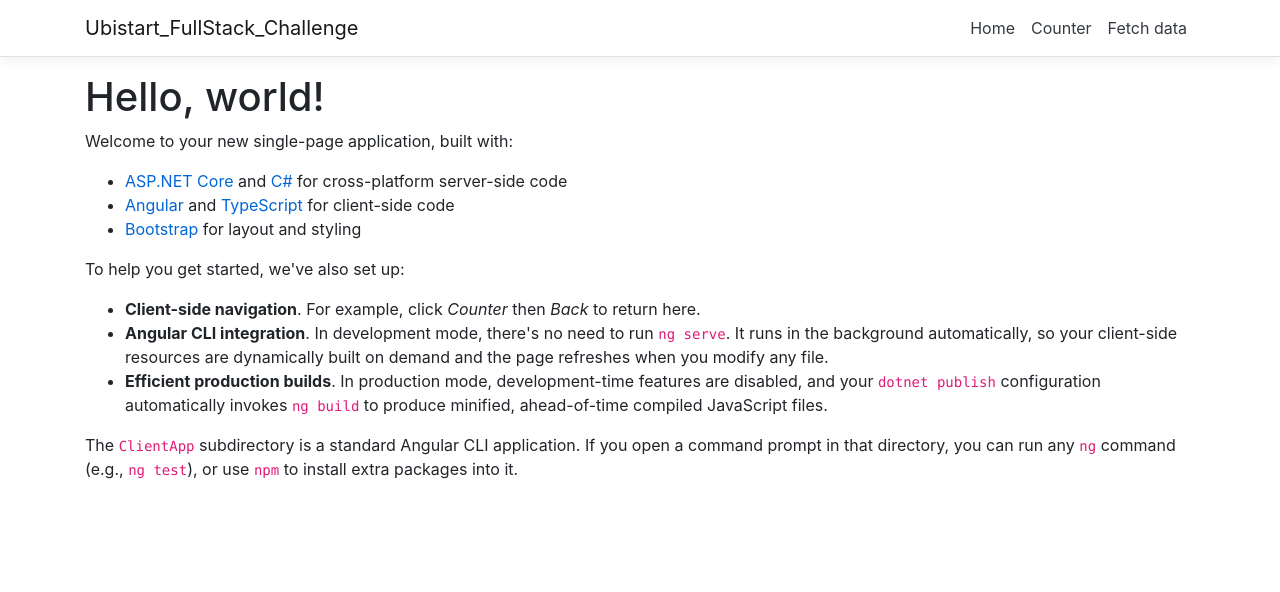
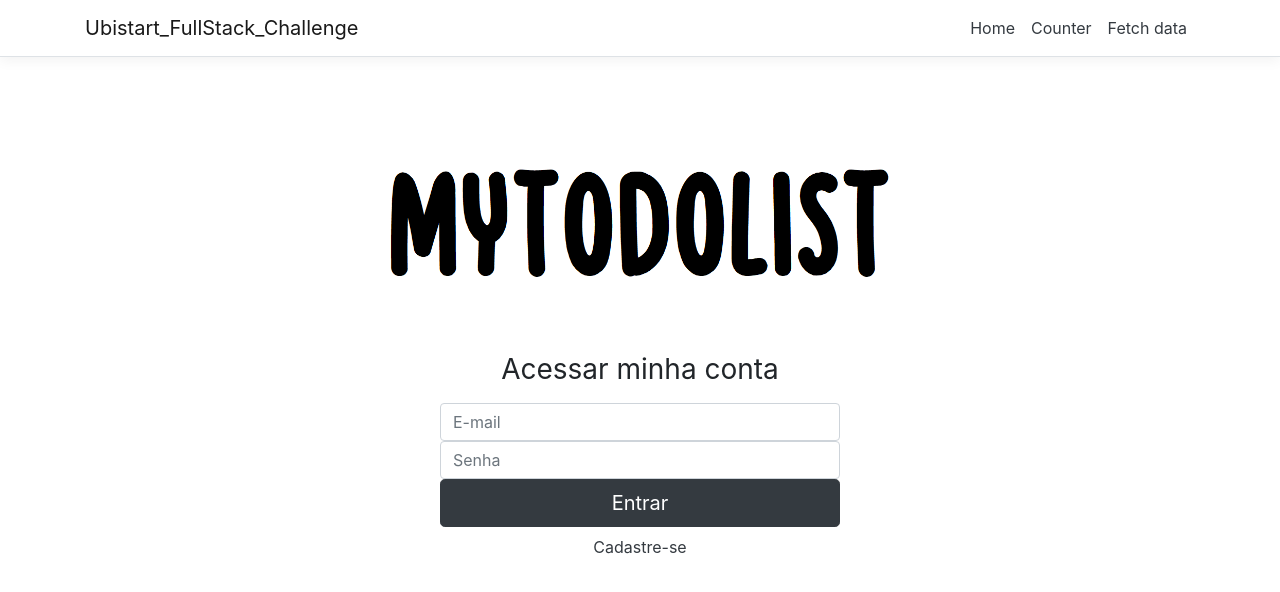
Before and after one commit to mellofe/Ubistart-FullStack-Challenge, an Angular app in the folder Ubistart-FullStack-Challenge/ClientApp/: page / in a window 1280 px wide. Shown: the top 592 px of the page. Built offline with nearby package versions, Linux system fonts and the light colour scheme.

Commit message:
Implementação inicial da tela de login

```diff
--- a/Ubistart-FullStack-Challenge/ClientApp/src/app/home/home.component.html
+++ b/Ubistart-FullStack-Challenge/ClientApp/src/app/home/home.component.html
@@ -1,14 +1,20 @@
-<h1>Hello, world!</h1>
-<p>Welcome to your new single-page application, built with:</p>
-<ul>
-  <li><a href='https://get.asp.net/'>ASP.NET Core</a> and <a href='https://msdn.microsoft.com/en-us/library/67ef8sbd.aspx'>C#</a> for cross-platform server-side code</li>
-  <li><a href='https://angular.io/'>Angular</a> and <a href='http://www.typescriptlang.org/'>TypeScript</a> for client-side code</li>
-  <li><a href='http://getbootstrap.com/'>Bootstrap</a> for layout and styling</li>
-</ul>
-<p>To help you get started, we've also set up:</p>
-<ul>
-  <li><strong>Client-side navigation</strong>. For example, click <em>Counter</em> then <em>Back</em> to return here.</li>
-  <li><strong>Angular CLI integration</strong>. In development mode, there's no need to run <code>ng serve</code>. It runs in the background automatically, so your client-side resources are dynamically built on demand and the page refreshes when you modify any file.</li>
-  <li><strong>Efficient production builds</strong>. In production mode, development-time features are disabled, and your <code>dotnet publish</code> configuration automatically invokes <code>ng build</code> to produce minified, ahead-of-time compiled JavaScript files.</li>
-</ul>
-<p>The <code>ClientApp</code> subdirectory is a standard Angular CLI application. If you open a command prompt in that directory, you can run any <code>ng</code> command (e.g., <code>ng test</code>), or use <code>npm</code> to install extra packages into it.</p>
+<div class="login-block text-center">
+  <img src="../../assets/images/logo.png" class="logo">
+  <form class="form-signin">
+      <h1 class="h3 mb-3 font-weight-normal" style="padding-top: 20px;">Acessar minha conta</h1>
+      <div class="text-center" style="width: 400px;">
+          <div class="text-spacement-top">
+              <input id="email-input" type="email" class="form-control" placeholder="E-mail">
+          </div>
+          <div class="text-spacement-top">
+              <input id="password-input" type="password" class="form-control" placeholder="Senha">
+          </div>
+      </div>
+      <div class="text-spacement-top">
+          <a class="btn btn-lg btn-dark btn-block" type="submit" style="width:400px;">Entrar</a>
+      </div>
+      <div class="text-spacement-top">
+          <a class="nav-link text-options text-dark" href="cadastro.html">Cadastre-se</a>
+      </div>
+  </form>
+</div>
--- a/Ubistart-FullStack-Challenge/ClientApp/src/styles.css
+++ b/Ubistart-FullStack-Challenge/ClientApp/src/styles.css
@@ -14,3 +14,14 @@
   background-color: #1b6ec2;
   border-color: #1861ac;
 }
+.login-block{
+  display:flex;
+  flex-direction: column;
+  align-items: center;
+  margin-top: 10%;
+}
+.logo{
+  width:500px;
+  height:auto;
+  margin-bottom: 5%;
+}
```
Also changed, not shown: Ubistart-FullStack-Challenge/ClientApp/src/assets/images/logo.png (added).
